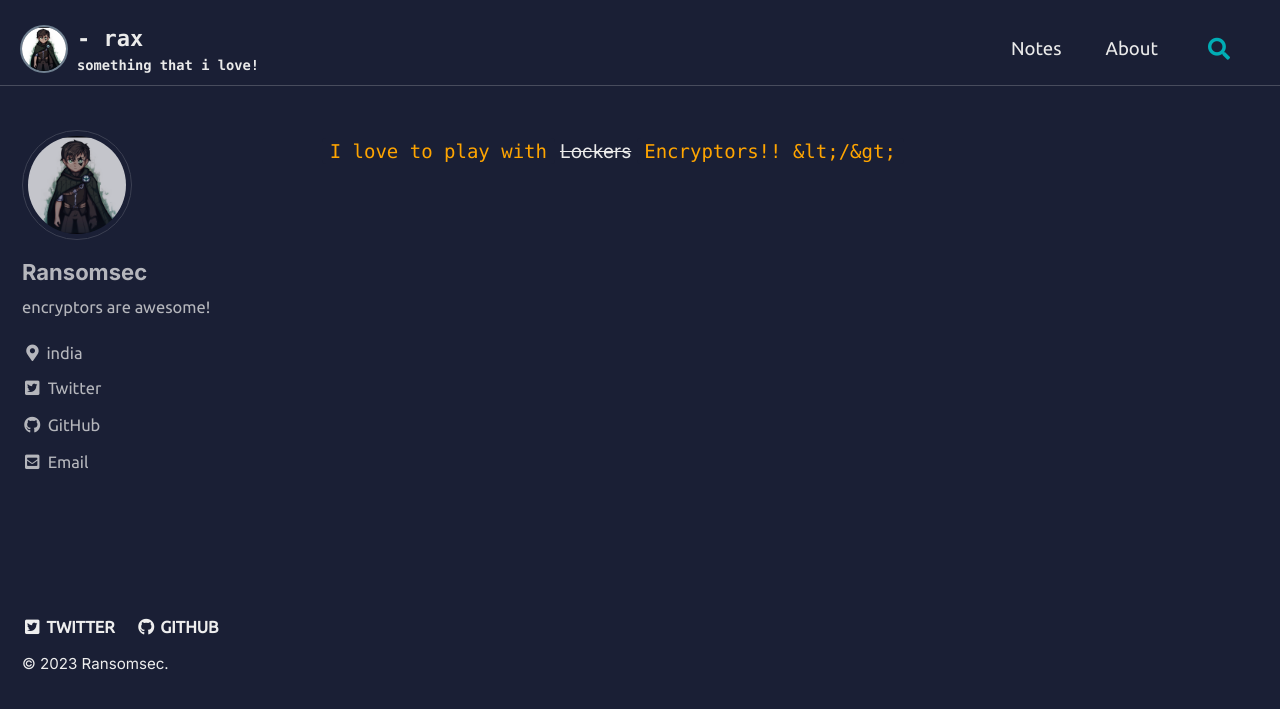
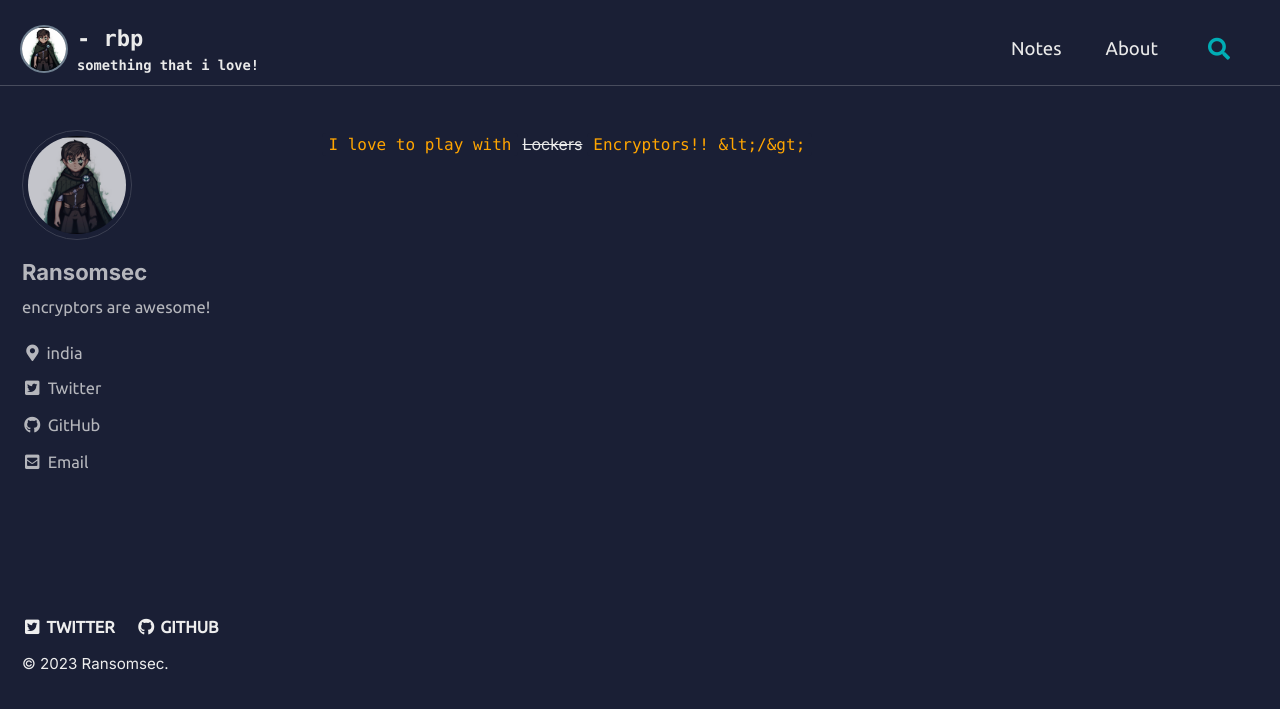
Before and after one commit to ransomsec/ransomsec.github.io, a Jekyll site: the page built from _pages/about.md, in a window 1280 px wide. Shown: the top 709 px of the page. Built offline with Jekyll 4.4.1, drawn with Linux system fonts in a browser that asks for light colours; cached includes are drawn as plain includes; some web fonts are replaced.

Commit message:
base pointer

```diff
--- a/_config.yml
+++ b/_config.yml
@@ -4,7 +4,7 @@ minimal_mistakes_skin    : "dark" # "air", "aqua", "contrast", "dark", "dirt", "
 
 # Site Settings
 locale                   : "en-IN"
-title                    : "- rax"
+title                    : "- rbp"
 title_separator          : "-"
 subtitle                 : "something that i love!" # site tagline that appears below site title in masthead
 name                     : "Ransomsec"
--- a/_sass/minimal-mistakes/_page.scss
+++ b/_sass/minimal-mistakes/_page.scss
@@ -87,7 +87,7 @@ h1 {
 @media screen and (min-width: 768px) {
   /* Font size for larger screens (e.g., laptops and desktops) */
   p, li, dl {
-    font-size: 19px;
+    font-size: 16px;
   }
 }
 
```
